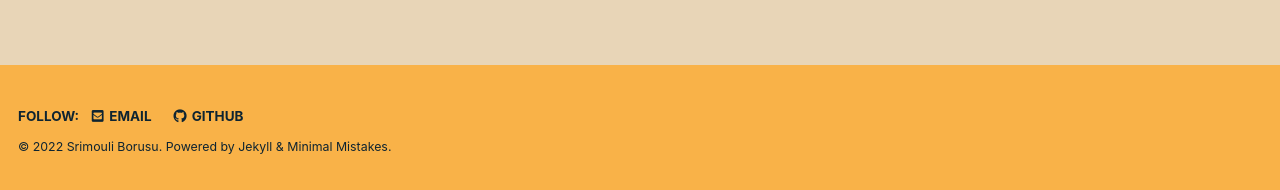
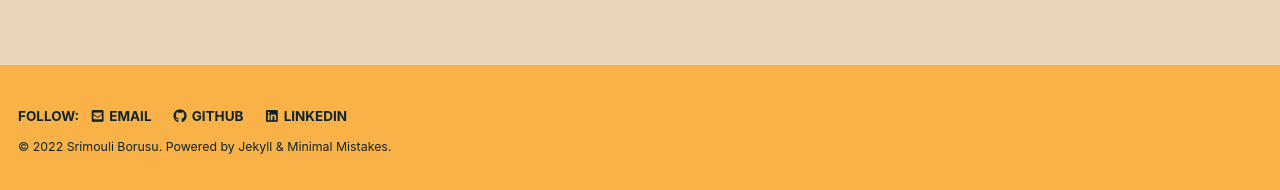
Before and after one commit to srimouli04/srimouli04.github.io_archiv2, a Jekyll site: the page built from index.html, in a window 1280 px wide. Shown: the part 707-897 px from the top of the page. Built offline with Jekyll 4.4.1, drawn with Linux system fonts in a browser that asks for light colours; cached includes are drawn as plain includes; the list of posts is cut into pages by our own code.

Commit message:
Added linkedin to footer

```diff
--- a/_config.yml
+++ b/_config.yml
@@ -132,6 +132,9 @@ footer:
     - label: "GitHub"
       icon: "fab fa-fw fa-github"
       url: "https://github.com/srimouli04"
+    - label : "Linkedin"
+      icon: "fab fa-fw fa-linkedin"
+      url : "https://www.linkedin.com/in/srimouli/"
 
 
 # Reading Files
```
